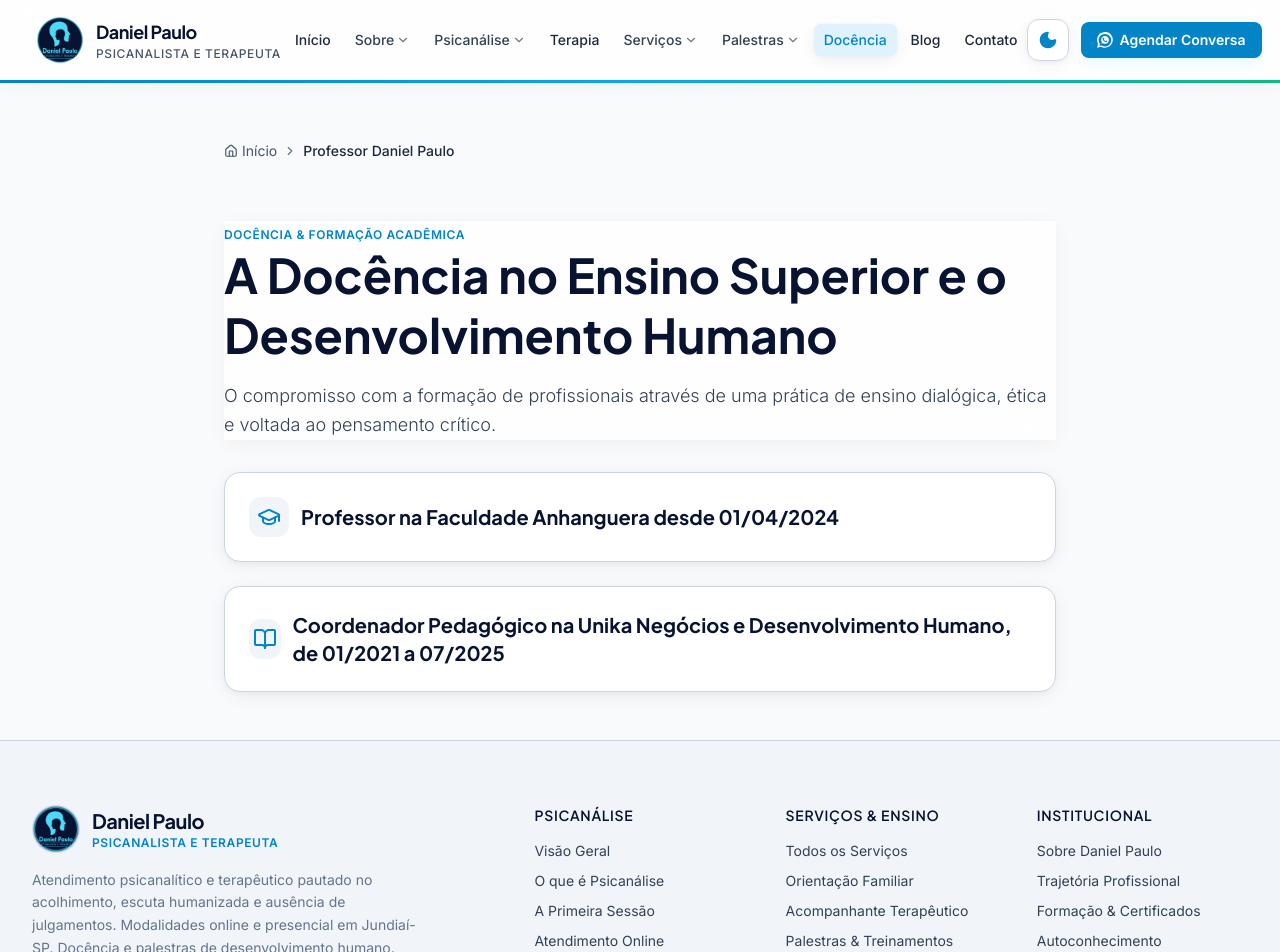
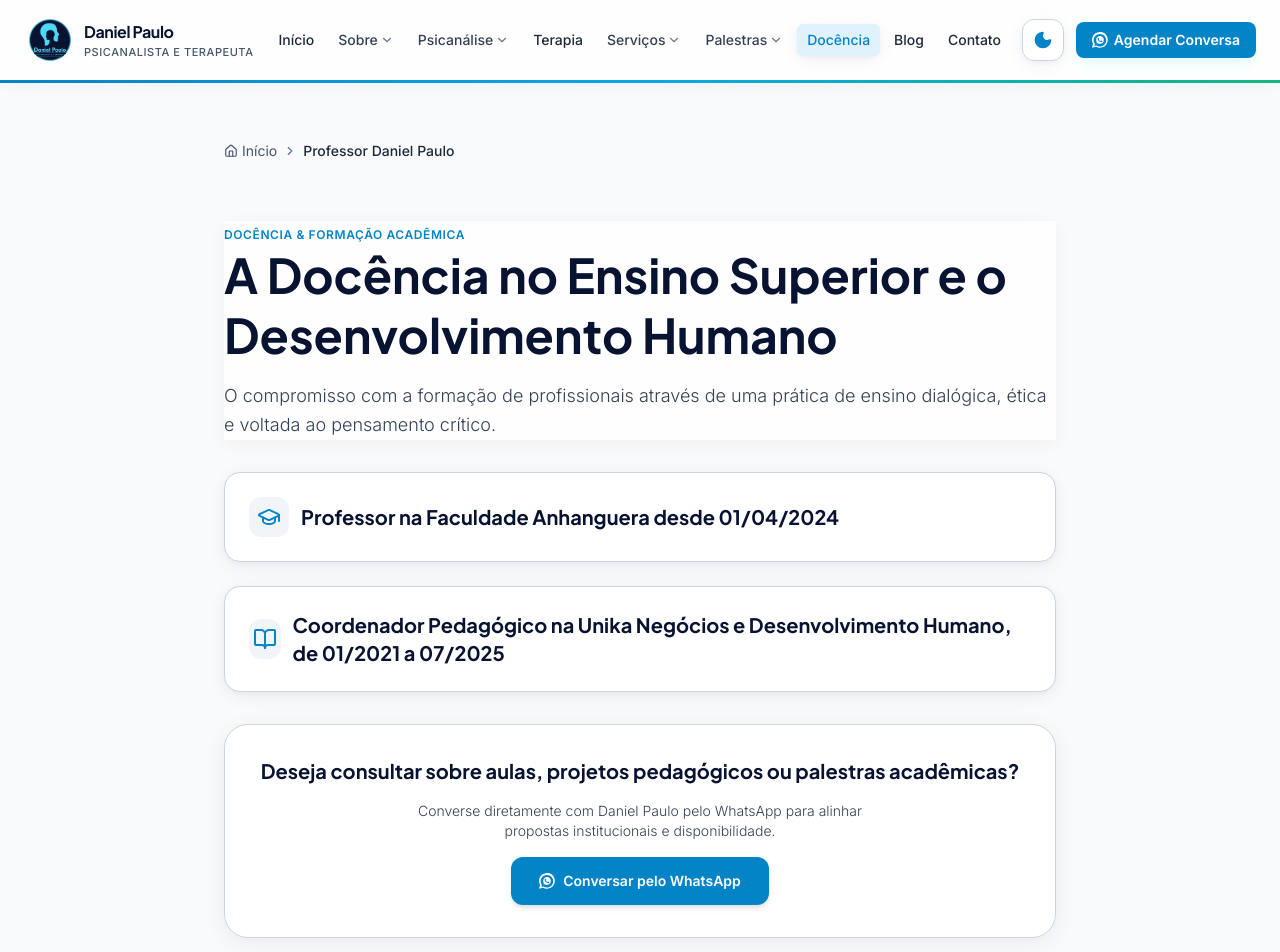
Before and after one commit to elosites-web/Daniel-Paulo, a React (Vite) app: page /professor in a window 1280 px wide. Shown: the top 952 px of the page. Built offline with nearby package versions, Linux system fonts and the light colour scheme.

Commit message:
refactor: improve UI/UX and polish navigation
- Update FloatingWhatsApp animation for a smoother entrance
- Refine Navbar layout and styles for better responsiveness
- Simplify "Formação e Certificados" labels to "Formação"
- Enhance contact page link styling with integrated icons

```diff
--- a/src/components/forms/ContactForm.tsx
+++ b/src/components/forms/ContactForm.tsx
@@ -1,7 +1,7 @@
 import React, { useState } from 'react';
 import { Link } from 'react-router-dom';
 import { siteConfig } from '../../config/siteConfig';
-import { CheckCircle, AlertCircle, ExternalLink, Send } from 'lucide-react';
+import { CheckCircle, AlertCircle, ExternalLink } from 'lucide-react';
 import { WhatsAppIcon } from '../ui/WhatsAppIcon';
 
 interface FormData {
--- /dev/null
+++ b/src/components/layout/Header.tsx
@@ -0,0 +1,9 @@
+import React from 'react';
+import { Navbar } from '../navigation/Navbar';
+
+export const Header: React.FC = () => {
+  return <Navbar />;
+};
+
+export { Navbar };
+export default Header;
--- a/src/components/navigation/Footer.tsx
+++ b/src/components/navigation/Footer.tsx
@@ -186,7 +186,7 @@ export const Footer: React.FC = () => {
               </li>
               <li>
                 <Link to="/sobre/formacao-e-certificados" className="hover:text-[#4FD6F4] transition-colors">
-                  Formação & Certificados
+                  Formação
                 </Link>
               </li>
               <li>
--- a/src/components/navigation/Navbar.tsx
+++ b/src/components/navigation/Navbar.tsx
@@ -41,9 +41,9 @@ export const Navbar: React.FC = () => {
   }, []);
 
   return (
-    <header className="sticky top-0 z-50 bg-[#081331]/90 backdrop-blur-[12px] border-b border-[#162c66]/80 transition-colors duration-300">
-      <div className="max-w-7xl mx-auto px-3 sm:px-6 lg:px-6 xl:px-8">
-        <div className="flex items-center justify-between h-18 lg:h-20">
+    <header className="sticky top-0 z-[100] bg-[#081331]/95 backdrop-blur-[14px] border-b border-[#162c66]/80 transition-colors duration-300">
+      <div className="max-w-7xl mx-auto px-3 sm:px-4 md:px-6 lg:px-4 xl:px-6 2xl:px-8 relative z-[110]">
+        <div className="flex items-center justify-between h-18 lg:h-20 gap-2">
 
           {/* Logo brand - protected against text break/wrapping on tablets and desktop */}
           <Link
@@ -54,22 +54,22 @@ export const Navbar: React.FC = () => {
             <img
               src="/assets/logo/logo-daniel-paulo-sem-brilho-256.png"
               alt="Logotipo circular de Daniel Paulo com silhuetas em perfil"
-              className="w-9 h-9 sm:w-10 sm:h-10 lg:w-10 lg:h-10 xl:w-12 xl:h-12 object-contain group-hover:scale-105 transition-transform shrink-0"
-              width="48"
-              height="48"
+              className="w-9 h-9 sm:w-10 sm:h-10 lg:w-9 lg:h-9 xl:w-11 xl:h-11 object-contain group-hover:scale-105 transition-transform shrink-0"
+              width="44"
+              height="44"
             />
             <div className="flex flex-col shrink-0 min-w-0">
-              <span className="text-sm sm:text-base lg:text-base xl:text-lg font-bold tracking-tight text-white group-hover:text-[#4FD6F4] transition-colors font-['Plus_Jakarta_Sans'] whitespace-nowrap">
+              <span className="text-sm sm:text-base lg:text-sm xl:text-base 2xl:text-lg font-bold tracking-tight text-white group-hover:text-[#4FD6F4] transition-colors font-['Plus_Jakarta_Sans'] whitespace-nowrap">
                 Daniel Paulo
               </span>
-              <span className="text-[10px] lg:text-[11px] xl:text-xs tracking-wider text-[#94a9c9] uppercase font-medium whitespace-nowrap">
+              <span className="text-[10px] lg:text-[10px] xl:text-[11px] 2xl:text-xs tracking-wider text-[#94a9c9] uppercase font-medium whitespace-nowrap">
                 Psicanalista e Terapeuta
               </span>
             </div>
           </Link>
 
           {/* Desktop & Tablet Navigation */}
-          <nav className="hidden lg:flex items-center gap-0.5 xl:gap-1 2xl:gap-1.5 relative z-50" aria-label="Navegação principal">
+          <nav className="hidden lg:flex items-center gap-0.5 xl:gap-1 2xl:gap-1.5 relative z-[120]" aria-label="Navegação principal">
             {mainNavItems.map((item) => {
               const isActive = location.pathname === item.href || (item.href !== '/' && location.pathname.startsWith(item.href));
               const hasChildren = item.children && item.children.length > 0;
@@ -101,12 +101,12 @@ export const Navbar: React.FC = () => {
                       aria-haspopup="true"
                     >
                       <span>{displayLabel}</span>
-                      <ChevronDown className="w-3 h-3 xl:w-3.5 xl:h-3.5 transition-transform duration-200 opacity-70 group-hover:opacity-100" />
+                      <ChevronDown className="w-3 h-3 xl:w-3.5 xl:h-3.5 transition-transform duration-200 opacity-70 group-hover:opacity-100 shrink-0" />
                     </button>
 
                     {activeDropdown === item.label && (
-                      <div className="absolute top-[calc(100%-1px)] left-0 min-w-[220px] max-w-[280px] shadow-2xl animate-in fade-in slide-in-from-top-1 duration-150 z-[100]">
-                        <div className="bg-[#0b183d] border border-[#1e3878] rounded-xl p-1.5 shadow-2xl backdrop-blur-xl relative z-[101]">
+                      <div className="absolute top-full left-0 pt-1.5 min-w-[220px] max-w-[280px] z-[150] animate-in fade-in slide-in-from-top-1 duration-150">
+                        <div className="bg-[#0b183d] border border-[#1e3878] rounded-xl p-1.5 shadow-2xl backdrop-blur-xl relative z-[151]">
                           {item.children!.map((child) => {
                             const isChildActive = location.pathname === child.href;
                             return (
@@ -167,13 +167,23 @@ export const Navbar: React.FC = () => {
             </a>
           </div>
 
-          {/* Mobile actions: Theme Switcher + hamburger button */}
-          <div className="flex items-center gap-2 lg:hidden">
+          {/* Mobile & Tablet actions: Quick CTA + Theme Switcher + hamburger button */}
+          <div className="flex items-center gap-1.5 sm:gap-2 lg:hidden">
+            <a
+              href={getWhatsAppUrl()}
+              target="_blank"
+              rel="noopener noreferrer"
+              className="hidden sm:inline-flex items-center gap-1.5 px-3 py-1.5 rounded-lg text-xs font-semibold bg-[#4FD6F4] text-[#081331] hover:bg-[#36c5e5] transition-all shadow-md shrink-0 whitespace-nowrap"
+              aria-label="Agendar via WhatsApp"
+            >
+              <WhatsAppIcon className="w-3.5 h-3.5" />
+              <span>Agendar</span>
+            </a>
             <ThemeSwitcher />
             <button
               type="button"
               onClick={() => setIsMobileMenuOpen(!isMobileMenuOpen)}
-              className="p-2.5 rounded-lg text-slate-300 hover:text-white hover:bg-[#0e1e4a] focus:outline-none focus:ring-2 focus:ring-[#4FD6F4]"
+              className="p-2 sm:p-2.5 rounded-lg text-slate-300 hover:text-white hover:bg-[#0e1e4a] focus:outline-none focus:ring-2 focus:ring-[#4FD6F4]"
               aria-label={isMobileMenuOpen ? 'Fechar menu de navegação' : 'Abrir menu de navegação'}
               aria-expanded={isMobileMenuOpen}
               aria-controls="mobile-navigation"
@@ -186,7 +196,7 @@ export const Navbar: React.FC = () => {
 
       {/* Slim, full-width scroll progress bar immediately below the header */}
       <div
-        className="absolute top-full inset-x-0 w-full h-[2.5px] bg-[#081331]/30 pointer-events-none overflow-hidden z-0"
+        className="absolute top-full inset-x-0 w-full h-[2.5px] bg-[#081331]/30 pointer-events-none overflow-hidden z-10"
         role="progressbar"
         aria-label="Progresso de rolagem da página"
       >
--- a/src/pages/Contato/ContatoPage.tsx
+++ b/src/pages/Contato/ContatoPage.tsx
@@ -56,8 +56,9 @@ export const ContatoPage: React.FC = () => {
                   href={getWhatsAppUrl()}
                   target="_blank"
                   rel="noopener noreferrer"
-                  className="inline-flex items-center gap-2 text-lg font-bold text-[#4FD6F4] hover:text-[#36c5e5]"
+                  className="inline-flex items-center gap-2.5 text-lg font-bold text-[#4FD6F4] hover:text-[#36c5e5] group"
                 >
+                  <WhatsAppIcon className="w-5 h-5 text-[#25D366] group-hover:scale-110 transition-transform" />
                   <span>{siteConfig.whatsappFormatted}</span>
                 </a>
               </div>
--- a/src/pages/FormacaoCertificados/FormacaoCertificadosPage.tsx
+++ b/src/pages/FormacaoCertificados/FormacaoCertificadosPage.tsx
@@ -13,7 +13,7 @@ export const FormacaoCertificadosPage: React.FC = () => {
         canonicalPath="/sobre/formacao-e-certificados"
         breadcrumbs={[
           { name: 'Sobre', url: '/sobre' },
-          { name: 'Formação e Certificados', url: '/sobre/formacao-e-certificados' }
+          { name: 'Formação', url: '/sobre/formacao-e-certificados' }
         ]}
       />
 
@@ -22,7 +22,7 @@ export const FormacaoCertificadosPage: React.FC = () => {
         <Breadcrumbs
           items={[
             { label: 'Sobre Daniel Paulo', href: '/sobre' },
-            { label: 'Formação e Certificados' }
+            { label: 'Formação' }
           ]}
         />
 
--- a/src/pages/MapaSite/MapaSitePage.tsx
+++ b/src/pages/MapaSite/MapaSitePage.tsx
@@ -11,7 +11,7 @@ const siteMapSections = [
       { label: 'Página Inicial (Home)', href: '/' },
       { label: 'Sobre Daniel Paulo', href: '/sobre' },
       { label: 'Trajetória Profissional', href: '/sobre/trajetoria' },
-      { label: 'Formação Acadêmica e Certificados', href: '/sobre/formacao-e-certificados' },
+      { label: 'Formação', href: '/sobre/formacao-e-certificados' },
       { label: 'Terapia e Autoconhecimento', href: '/terapia-e-autoconhecimento' },
     ],
   },
--- a/src/pages/Professor/ProfessorPage.tsx
+++ b/src/pages/Professor/ProfessorPage.tsx
@@ -3,6 +3,8 @@ import { Link } from 'react-router-dom';
 import { SeoHead } from '../../components/seo/SeoHead';
 import { Breadcrumbs } from '../../components/breadcrumbs/Breadcrumbs';
 import { GraduationCap, BookOpen } from 'lucide-react';
+import { getWhatsAppUrl } from '../../config/siteConfig';
+import { WhatsAppIcon } from '../../components/ui/WhatsAppIcon';
 
 export const ProfessorPage: React.FC = () => {
   return (
@@ -61,6 +63,27 @@ export const ProfessorPage: React.FC = () => {
                 </div>
               </div>
             </div>
+
+            {/* Academic CTA */}
+            <div className="p-8 rounded-3xl bg-[#0b183d] border border-[#1e3878] text-center space-y-4 mt-8">
+              <h3 className="text-xl font-bold text-white font-['Plus_Jakarta_Sans']">
+                Deseja consultar sobre aulas, projetos pedagógicos ou palestras acadêmicas?
+              </h3>
+              <p className="text-sm text-slate-300 max-w-lg mx-auto font-light">
+                Converse diretamente com Daniel Paulo pelo WhatsApp para alinhar propostas institucionais e disponibilidade.
+              </p>
+              <div>
+                <a
+                  href={getWhatsAppUrl('Olá Daniel Paulo, gostaria de consultar informações sobre aulas ou projetos acadêmicos.')}
+                  target="_blank"
+                  rel="noopener noreferrer"
+                  className="inline-flex items-center gap-2 px-7 py-3.5 rounded-xl font-bold text-sm bg-[#4FD6F4] text-[#081331] hover:bg-[#36c5e5] transition-all shadow-md"
+                >
+                  <WhatsAppIcon className="w-4 h-4 fill-current" />
+                  <span>Conversar pelo WhatsApp</span>
+                </a>
+              </div>
+            </div>
           </div>
         </article>
 
```
Also changed, not shown: src/components/ui/FloatingWhatsApp.tsx (+13 -3 lines), src/index.css (+21 -4 lines), 1 other file (tests, documents, lock files or other folders).
